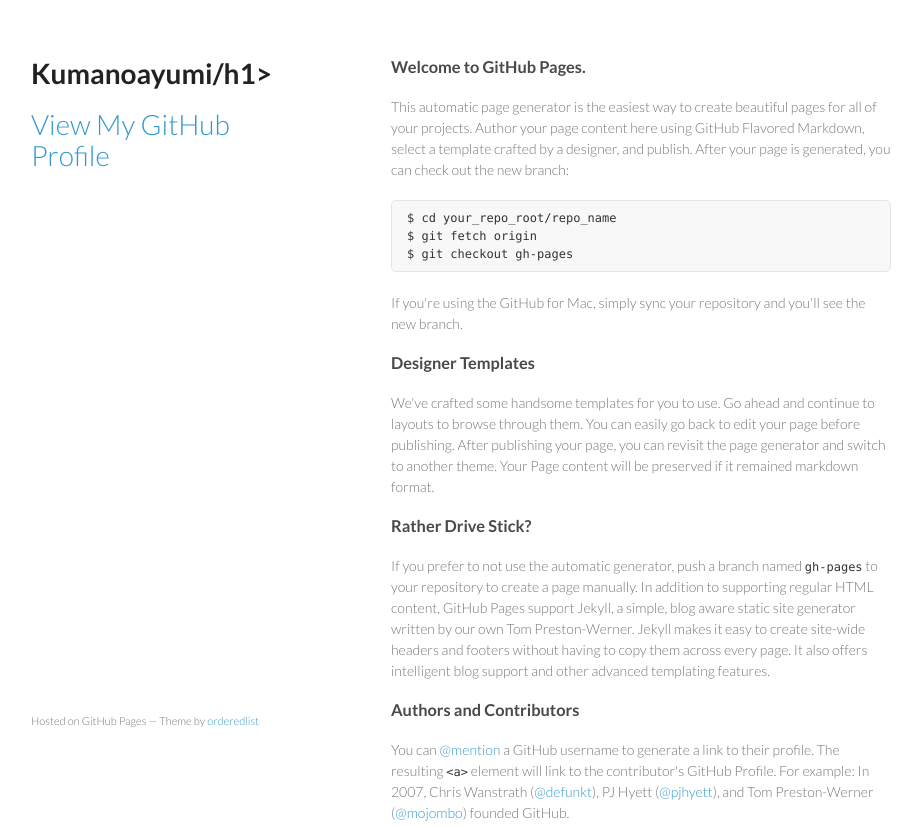
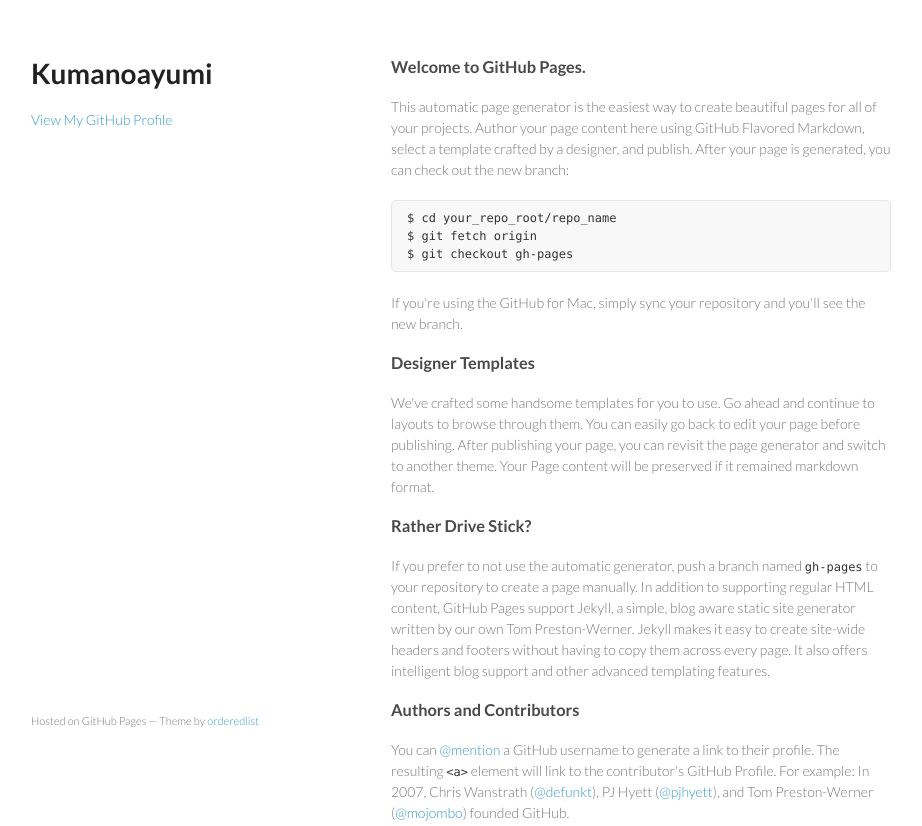
Before and after one commit to kumanoayumi/kumanoayumi.github.com, a plain HTML site: page index.html in a window 1280 px wide. Shown: the top 826 px of the page, without its empty margins (179-1101 px from the left). Drawn offline with Linux system fonts and the light colour scheme.

Commit message:
second commit

```diff
--- a/index.html
+++ b/index.html
@@ -15,7 +15,7 @@
   <body>
     <div class="wrapper">
       <header>
-        <h1>Kumanoayumi/h1>
+        <h1>Kumanoayumi</h1>
         <p></p>
 
 
```
